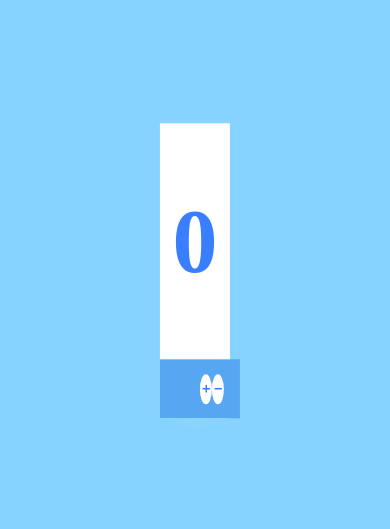
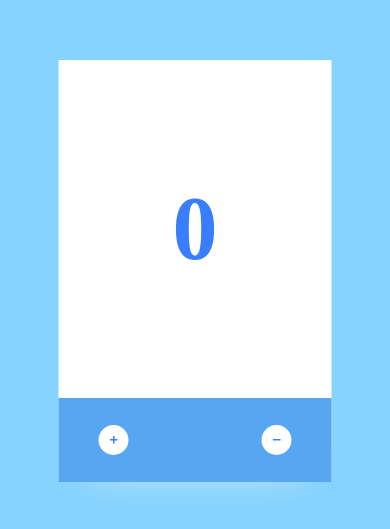
Before and after one commit to syedmaaz388/CounterApp, a plain HTML site: page index.html in a window 390 px wide. Shown: the part 151-680 px from the top of the page. Drawn offline with nearby package versions, Linux system fonts and the light colour scheme.

Commit message:
first commit

```diff
--- a/style.css
+++ b/style.css
@@ -64,3 +64,9 @@ html,body{
     color: white;
     cursor: pointer;
 }
+@media(max-width:550px){
+    .counter{
+        width: 70%;
+        height: 50%;
+    }
+}
```
Also changed, not shown: 1 other file.
